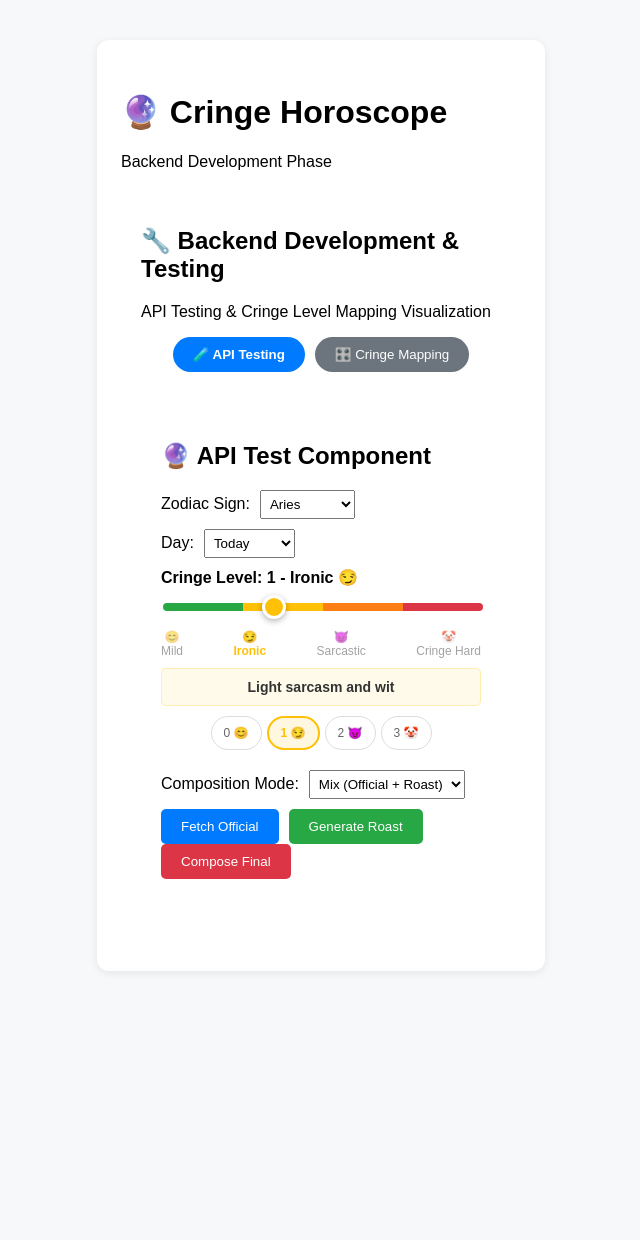
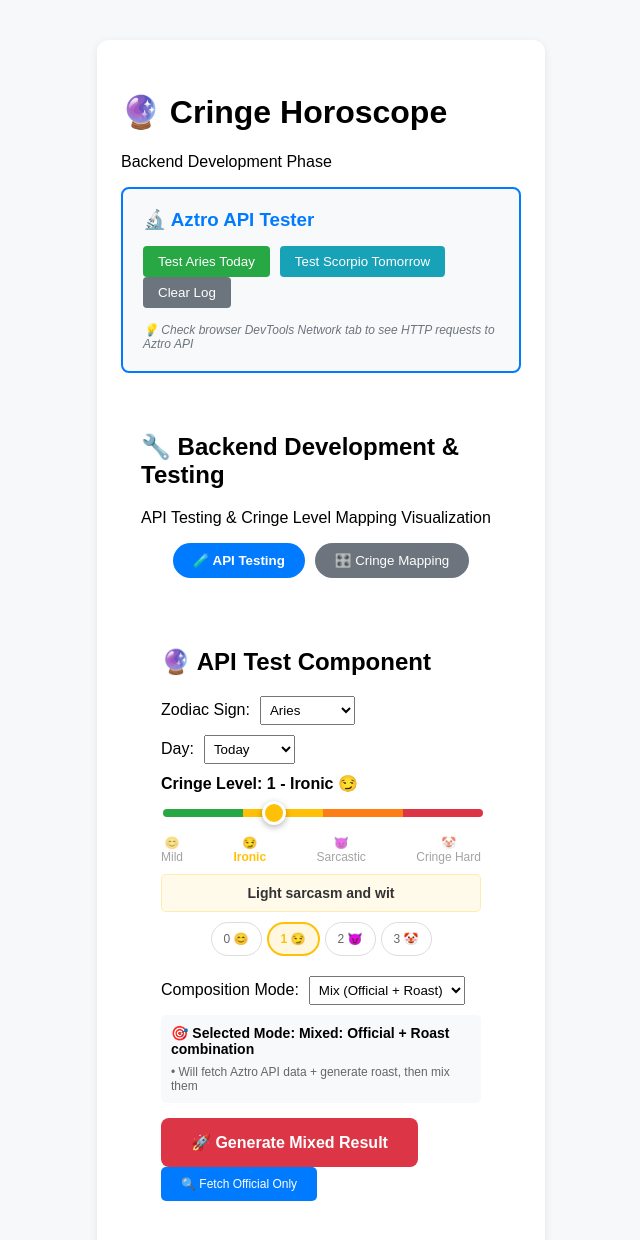
Before and after one commit to massqeen/CringeHoroscope, a React (Vite) app: page / in a window 1280 px wide. Shown: the top 1240 px of the page, without its empty margins (319-959 px from the left). Before the commit the page ends 1011 px from the top, so only its background shows below. Built offline with nearby package versions, Linux system fonts and the light colour scheme.

Commit message:
add transforms

```diff
--- a/src/App.tsx
+++ b/src/App.tsx
@@ -1,5 +1,6 @@
 import { ReactNode } from 'react';
 import BackendTester from './components/BackendTester';
+import { ApiTester } from './components/ApiTester';
 import './styles/app.css';
 
 const App = (): ReactNode => {
@@ -8,6 +9,7 @@ const App = (): ReactNode => {
       <h1 tabIndex={0}>🔮 Cringe Horoscope</h1>
       <p>Backend Development Phase</p>
 
+      <ApiTester />
       <BackendTester />
     </div>
   );
--- /dev/null
+++ b/src/components/ApiTester.tsx
@@ -0,0 +1,198 @@
+import React, { useState } from 'react';
+import { getOfficial } from '../services/aztroApi';
+import type { ZodiacSign, Day, OfficialHoroscope } from '../types';
+
+export function ApiTester(): React.ReactElement {
+  const [loading, setLoading] = useState(false);
+  const [result, setResult] = useState<OfficialHoroscope | null>(null);
+  const [error, setError] = useState<string | null>(null);
+  const [apiCalls, setApiCalls] = useState<Array<{
+    timestamp: string;
+    sign: ZodiacSign;
+    day: Day;
+    success: boolean;
+    response?: OfficialHoroscope;
+    error?: string;
+  }>>([]);
+
+  const testApi = async (sign: ZodiacSign, day: Day) => {
+    setLoading(true);
+    setError(null);
+
+    const timestamp = new Date().toLocaleTimeString();
+    console.log(`🔍 Making API call to Aztro API at ${timestamp}`);
+    console.log(`📍 URL: https://aztro.sameerkumar.website/?sign=${sign}&day=${day}`);
+
+    try {
+      const response = await getOfficial(sign, day);
+
+      console.log('✅ API Response received:', response);
+
+      setResult(response);
+      setApiCalls(prev => [...prev, {
+        timestamp,
+        sign,
+        day,
+        success: true,
+        response
+      }]);
+
+    } catch (err) {
+      const errorMsg = err instanceof Error ? err.message : 'Unknown error';
+      console.error('❌ API Error:', errorMsg);
+
+      setError(errorMsg);
+      setApiCalls(prev => [...prev, {
+        timestamp,
+        sign,
+        day,
+        success: false,
+        error: errorMsg
+      }]);
+    } finally {
+      setLoading(false);
+    }
+  };
+
+  return (
+    <div style={{
+      padding: '20px',
+      border: '2px solid #007bff',
+      borderRadius: '8px',
+      backgroundColor: '#f8f9fa',
+      marginBottom: '20px'
+    }}>
+      <h3 style={{ margin: '0 0 15px 0', color: '#007bff' }}>
+        🔬 Aztro API Tester
+      </h3>
+
+      <div style={{ marginBottom: '15px' }}>
+        <button
+          onClick={() => testApi('aries', 'today')}
+          disabled={loading}
+          style={{
+            padding: '8px 15px',
+            backgroundColor: loading ? '#ccc' : '#28a745',
+            color: 'white',
+            border: 'none',
+            borderRadius: '4px',
+            cursor: loading ? 'not-allowed' : 'pointer',
+            marginRight: '10px'
+          }}
+        >
+          {loading ? 'Calling API...' : 'Test Aries Today'}
+        </button>
+
+        <button
+          onClick={() => testApi('scorpio', 'tomorrow')}
+          disabled={loading}
+          style={{
+            padding: '8px 15px',
+            backgroundColor: loading ? '#ccc' : '#17a2b8',
+            color: 'white',
+            border: 'none',
+            borderRadius: '4px',
+            cursor: loading ? 'not-allowed' : 'pointer',
+            marginRight: '10px'
+          }}
+        >
+          {loading ? 'Calling API...' : 'Test Scorpio Tomorrow'}
+        </button>
+
+        <button
+          onClick={() => setApiCalls([])}
+          style={{
+            padding: '8px 15px',
+            backgroundColor: '#6c757d',
+            color: 'white',
+            border: 'none',
+            borderRadius: '4px',
+            cursor: 'pointer'
+          }}
+        >
+          Clear Log
+        </button>
+      </div>
+
+      {/* API Call Log */}
+      {apiCalls.length > 0 && (
+        <div style={{
+          marginBottom: '15px',
+          padding: '10px',
+          backgroundColor: '#000',
+          color: '#0f0',
+          borderRadius: '4px',
+          fontFamily: 'monospace',
+          fontSize: '12px',
+          maxHeight: '200px',
+          overflowY: 'auto'
+        }}>
+          <div style={{ fontWeight: 'bold', marginBottom: '8px' }}>
+            📊 API Call Log ({apiCalls.length} calls):
+          </div>
+          {apiCalls.map((call, index) => (
+            <div key={index} style={{ marginBottom: '5px' }}>
+              <span style={{ color: call.success ? '#0f0' : '#f00' }}>
+                {call.success ? '✅' : '❌'}
+              </span>
+              {' '}
+              <span style={{ color: '#fff' }}>{call.timestamp}</span>
+              {' '}
+              <span style={{ color: '#ff0' }}>{call.sign}</span>
+              {' '}
+              <span style={{ color: '#0ff' }}>{call.day}</span>
+              {call.success ? (
+                <span style={{ color: '#0f0' }}>
+                  {' '}→ Success ({call.response?.text?.substring(0, 30)}...)
+                </span>
+              ) : (
+                <span style={{ color: '#f00' }}>
+                  {' '}→ Error: {call.error}
+                </span>
+              )}
+            </div>
+          ))}
+        </div>
+      )}
+
+      {/* Current Result */}
+      {result && (
+        <div style={{
+          padding: '10px',
+          backgroundColor: '#d4edda',
+          border: '1px solid #c3e6cb',
+          borderRadius: '4px',
+          marginBottom: '10px'
+        }}>
+          <h4 style={{ margin: '0 0 8px 0', color: '#155724' }}>
+            ✅ Latest API Response:
+          </h4>
+          <div style={{ fontSize: '14px', color: '#155724' }}>
+            <strong>Text:</strong> {result.text}
+          </div>
+          <div style={{ fontSize: '12px', color: '#155724', marginTop: '5px' }}>
+            <strong>Lucky Color:</strong> {result.luckyColor} |
+            <strong> Lucky Number:</strong> {result.luckyNumber}
+          </div>
+        </div>
+      )}
+
+      {/* Error Display */}
+      {error && (
+        <div style={{
+          padding: '10px',
+          backgroundColor: '#f8d7da',
+          border: '1px solid #f5c6cb',
+          borderRadius: '4px',
+          color: '#721c24'
+        }}>
+          <strong>❌ Error:</strong> {error}
+        </div>
+      )}
+
+      <div style={{ fontSize: '12px', color: '#6c757d', fontStyle: 'italic' }}>
+        💡 Check browser DevTools Network tab to see HTTP requests to Aztro API
+      </div>
+    </div>
+  );
+}
--- a/src/components/HoroscopeTest.tsx
+++ b/src/components/HoroscopeTest.tsx
@@ -1,5 +1,6 @@
 import { ReactNode, useState } from 'react';
 import { useHoroscope } from '../hooks/useHoroscope';
+import { getOfficial } from '../services/aztroApi';
 import { generateRoast, getCringeMapping } from '../services/roastGenerator';
 import { composeResult, getModeDescription } from '../services/horoscopeComposer';
 import { generateDeterministicSeed } from '../utils/prng';
@@ -14,6 +15,7 @@ const HoroscopeTest = (): ReactNode => {
   const { horoscope, loading, error, fetchHoroscope } = useHoroscope();
   const [roastResult, setRoastResult] = useState<string | null>(null);
   const [composedResult, setComposedResult] = useState<HoroscopeResult | null>(null);
+  const [lastApiCall, setLastApiCall] = useState<{ timestamp: string; mode: string } | null>(null);
 
   // Helper functions for cringe level display
   const getCringeLabel = (level: Cringe): string => {
@@ -63,6 +65,71 @@ const HoroscopeTest = (): ReactNode => {
     });
 
     setRoastResult(roast.text);
+  };
+
+  const handleGenerateResult = async (): Promise<void> => {
+    const today = new Date();
+    const dateString = today.toISOString().slice(0, 10);
+    const seed = generateDeterministicSeed(selectedSign, dateString, selectedCringe);
+
+    try {
+      let officialData = horoscope;
+
+      // For official or mix modes, we need official data
+      if ((selectedMode === 'official' || selectedMode === 'mix') && !officialData) {
+        console.log('🔍 Fetching official data for', selectedMode, 'mode...');
+        const timestamp = new Date().toLocaleTimeString();
+        setLastApiCall({ timestamp, mode: selectedMode });
+
+        // Fetch official data directly
+        officialData = await getOfficial(selectedSign, selectedDay);
+        console.log('✅ Official data fetched:', officialData);
+      }
+
+      // Generate roast
+      const roast = generateRoast({
+        sign: selectedSign,
+        day: selectedDay,
+        cringe: selectedCringe,
+        seed
+      });
+
+      console.log('🔥 Roast generated:', roast.text);
+
+      // Set roast result for display
+      setRoastResult(roast.text);
+
+      // Compose final result based on mode
+      let result;
+      if (selectedMode === 'roast') {
+        result = composeResult({
+          mode: selectedMode,
+          official: { text: '', luckyColor: undefined, luckyNumber: undefined },
+          roast,
+          cringe: selectedCringe,
+          seed
+        });
+      } else {
+        if (!officialData) {
+          alert('Failed to fetch official horoscope data!');
+          return;
+        }
+        result = composeResult({
+          mode: selectedMode,
+          official: officialData,
+          roast,
+          cringe: selectedCringe,
+          seed
+        });
+      }
+
+      console.log('🎯 Final result composed:', result);
+      setComposedResult(result);
+
+    } catch (error) {
+      console.error('❌ Error generating result:', error);
+      alert('Error generating horoscope result: ' + (error instanceof Error ? error.message : 'Unknown error'));
+    }
   };
 
   const handleComposeResult = (): void => {
@@ -154,6 +221,35 @@ const HoroscopeTest = (): ReactNode => {
           </select>
         </div>
 
+        <div style={{ marginBottom: '15px', padding: '10px', backgroundColor: '#f8f9fa', borderRadius: '5px' }}>
+          <div style={{ fontSize: '14px', fontWeight: 'bold', marginBottom: '8px' }}>
+            🎯 Selected Mode: {getModeDescription(selectedMode)}
+          </div>
+          <div style={{ fontSize: '12px', color: '#666' }}>
+            {selectedMode === 'official' && '• Will fetch fresh data from Aztro API'}
+            {selectedMode === 'roast' && '• Will generate roast content locally (no API call)'}
+            {selectedMode === 'mix' && '• Will fetch Aztro API data + generate roast, then mix them'}
+          </div>
+        </div>
+
+        <button
+          onClick={handleGenerateResult}
+          disabled={loading}
+          style={{
+            padding: '15px 30px',
+            backgroundColor: loading ? '#ccc' : '#dc3545',
+            color: 'white',
+            border: 'none',
+            borderRadius: '8px',
+            cursor: loading ? 'not-allowed' : 'pointer',
+            marginRight: '10px',
+            fontSize: '16px',
+            fontWeight: 'bold'
+          }}
+        >
+          {loading ? 'Generating...' : `🚀 Generate ${selectedMode === 'official' ? 'Official' : selectedMode === 'roast' ? 'Roast' : 'Mixed'} Result`}
+        </button>
+
         <button
           onClick={handleFetchHoroscope}
           disabled={loading}
@@ -164,41 +260,27 @@ const HoroscopeTest = (): ReactNode => {
             border: 'none',
             borderRadius: '5px',
             cursor: loading ? 'not-allowed' : 'pointer',
-            marginRight: '10px'
+            marginRight: '10px',
+            fontSize: '12px'
           }}
         >
-          {loading ? 'Loading...' : 'Fetch Official'}
-        </button>
-
-        <button
-          onClick={handleGenerateRoast}
-          style={{
-            padding: '10px 20px',
-            backgroundColor: '#28a745',
-            color: 'white',
-            border: 'none',
-            borderRadius: '5px',
-            cursor: 'pointer',
-            marginRight: '10px'
-          }}
-        >
-          Generate Roast
-        </button>
-
-        <button
-          onClick={handleComposeResult}
-          style={{
-            padding: '10px 20px',
-            backgroundColor: '#dc3545',
-            color: 'white',
-            border: 'none',
-            borderRadius: '5px',
-            cursor: 'pointer'
-          }}
-        >
-          Compose Final
+          {loading ? 'Loading...' : '🔍 Fetch Official Only'}
         </button>
       </div>
+
+      {/* API Call Status */}
+      {lastApiCall && (
+        <div style={{
+          padding: '10px',
+          backgroundColor: '#d4edda',
+          color: '#155724',
+          borderRadius: '5px',
+          marginBottom: '15px',
+          border: '1px solid #c3e6cb'
+        }}>
+          🌐 <strong>API Call Made:</strong> {lastApiCall.timestamp} for {lastApiCall.mode} mode
+        </div>
+      )}
 
       {error && (
         <div style={{
--- a/src/hooks/useHoroscope.ts
+++ b/src/hooks/useHoroscope.ts
@@ -20,6 +20,7 @@ export function useHoroscope(): UseHoroscopeReturn {
 
     try {
       const data = await getOfficial(sign, day);
+      console.log('✅ Official data fetched:', data);
       setHoroscope(data);
     } catch (err) {
       setError(err instanceof Error ? err.message : 'Failed to fetch horoscope');
```
